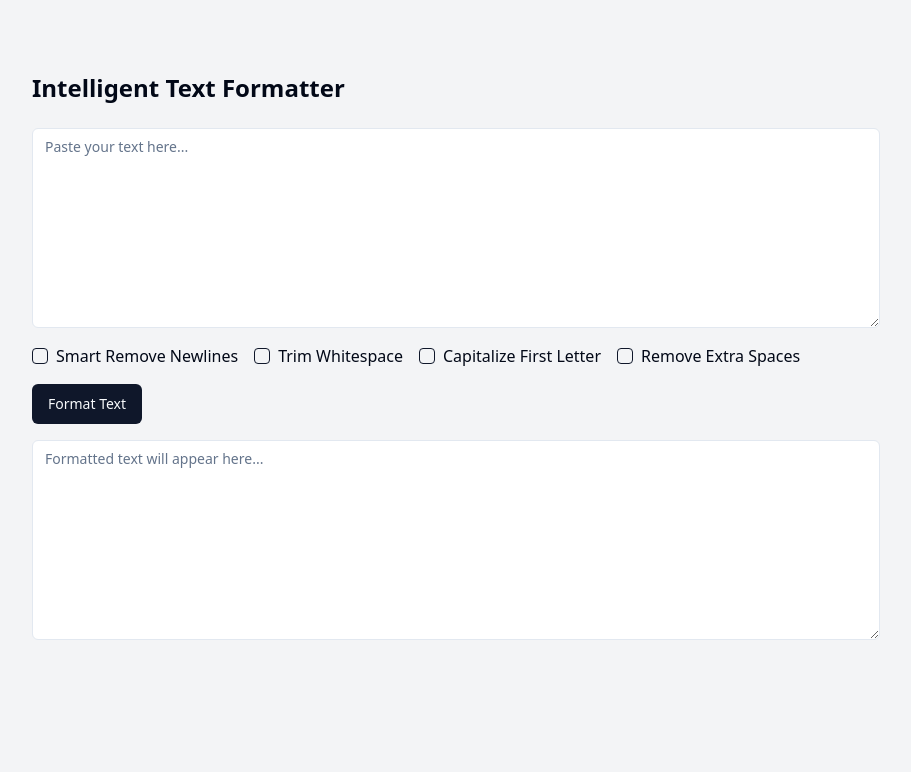
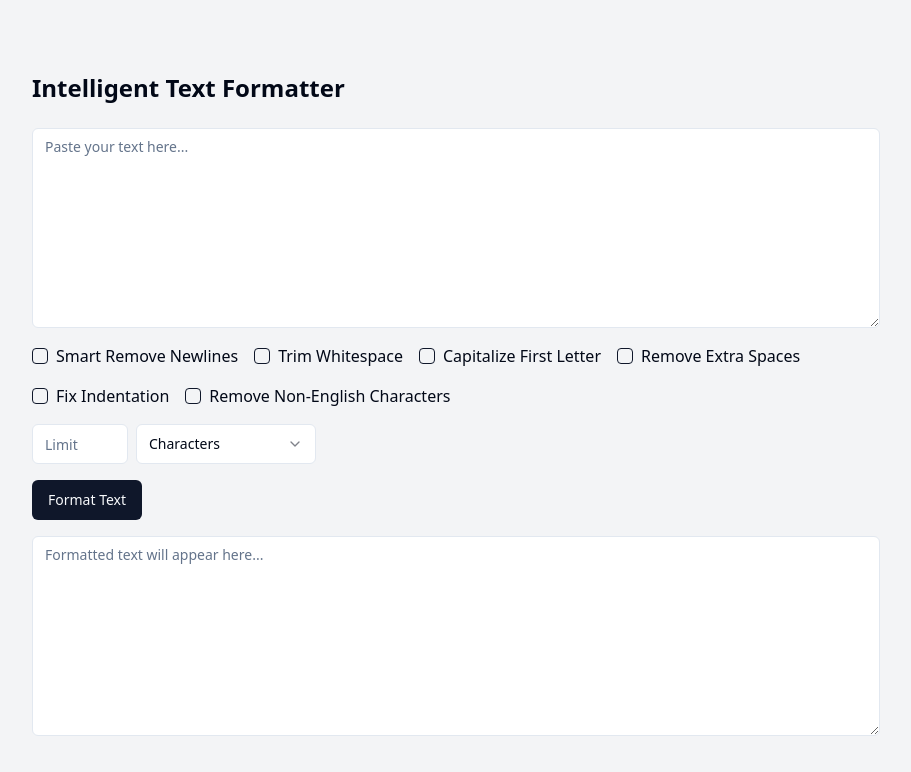
Before and after one commit to XInTheDark/smart-text-formatter, a React (Vite) app: page / in a window 1280 px wide. Shown: the top 772 px of the page, without its empty margins (184-1095 px from the left). Built offline with nearby package versions, Linux system fonts and the light colour scheme.

Commit message:
Enhance text formatter options
- Fixed indentation for better readability.
- Added functionality to remove non-English characters.
- Replaced checkbox for selecting first X characters/words/sentences with an input box and dropdown for selection type.
[skip gpt_engineer]

```diff
--- a/src/components/TextFormatter.jsx
+++ b/src/components/TextFormatter.jsx
@@ -2,6 +2,8 @@ import React, { useState } from 'react';
 import { Checkbox } from "@/components/ui/checkbox";
 import { Button } from "@/components/ui/button";
 import { Textarea } from "@/components/ui/textarea";
+import { Input } from "@/components/ui/input";
+import { Select, SelectContent, SelectItem, SelectTrigger, SelectValue } from "@/components/ui/select";
 
 const TextFormatter = () => {
   const [inputText, setInputText] = useState('');
@@ -11,7 +13,11 @@ const TextFormatter = () => {
     trimWhitespace: false,
     capitalizeFirstLetter: false,
     removeExtraSpaces: false,
+    fixIndentation: false,
+    removeNonEnglish: false,
   });
+  const [limitType, setLimitType] = useState('characters');
+  const [limitValue, setLimitValue] = useState('');
 
   const handleInputChange = (e) => {
     setInputText(e.target.value);
@@ -38,6 +44,25 @@ const TextFormatter = () => {
 
     if (options.removeExtraSpaces) {
       formattedText = formattedText.replace(/\s+/g, ' ');
+    }
+
+    if (options.fixIndentation) {
+      formattedText = formattedText.split('\n').map(line => line.trim()).join('\n');
+    }
+
+    if (options.removeNonEnglish) {
+      formattedText = formattedText.replace(/[^\x00-\x7F]/g, "");
+    }
+
+    if (limitValue) {
+      const limit = parseInt(limitValue, 10);
+      if (limitType === 'characters') {
+        formattedText = formattedText.slice(0, limit);
+      } else if (limitType === 'words') {
+        formattedText = formattedText.split(/\s+/).slice(0, limit).join(' ');
+      } else if (limitType === 'sentences') {
+        formattedText = formattedText.match(/[^\.!\?]+[\.!\?]+/g)?.slice(0, limit).join(' ') || '';
+      }
     }
 
     setOutputText(formattedText);
@@ -86,6 +111,41 @@ const TextFormatter = () => {
             />
             <label htmlFor="removeExtraSpaces">Remove Extra Spaces</label>
           </div>
+          <div className="flex items-center space-x-2">
+            <Checkbox
+              id="fixIndentation"
+              checked={options.fixIndentation}
+              onCheckedChange={() => handleOptionChange('fixIndentation')}
+            />
+            <label htmlFor="fixIndentation">Fix Indentation</label>
+          </div>
+          <div className="flex items-center space-x-2">
+            <Checkbox
+              id="removeNonEnglish"
+              checked={options.removeNonEnglish}
+              onCheckedChange={() => handleOptionChange('removeNonEnglish')}
+            />
+            <label htmlFor="removeNonEnglish">Remove Non-English Characters</label>
+          </div>
+        </div>
+        <div className="flex items-center space-x-2">
+          <Input
+            type="number"
+            placeholder="Limit"
+            value={limitValue}
+            onChange={(e) => setLimitValue(e.target.value)}
+            className="w-24"
+          />
+          <Select value={limitType} onValueChange={setLimitType}>
+            <SelectTrigger className="w-[180px]">
+              <SelectValue placeholder="Select limit type" />
+            </SelectTrigger>
+            <SelectContent>
+              <SelectItem value="characters">Characters</SelectItem>
+              <SelectItem value="words">Words</SelectItem>
+              <SelectItem value="sentences">Sentences</SelectItem>
+            </SelectContent>
+          </Select>
         </div>
         <Button onClick={formatText}>Format Text</Button>
         <Textarea
```
